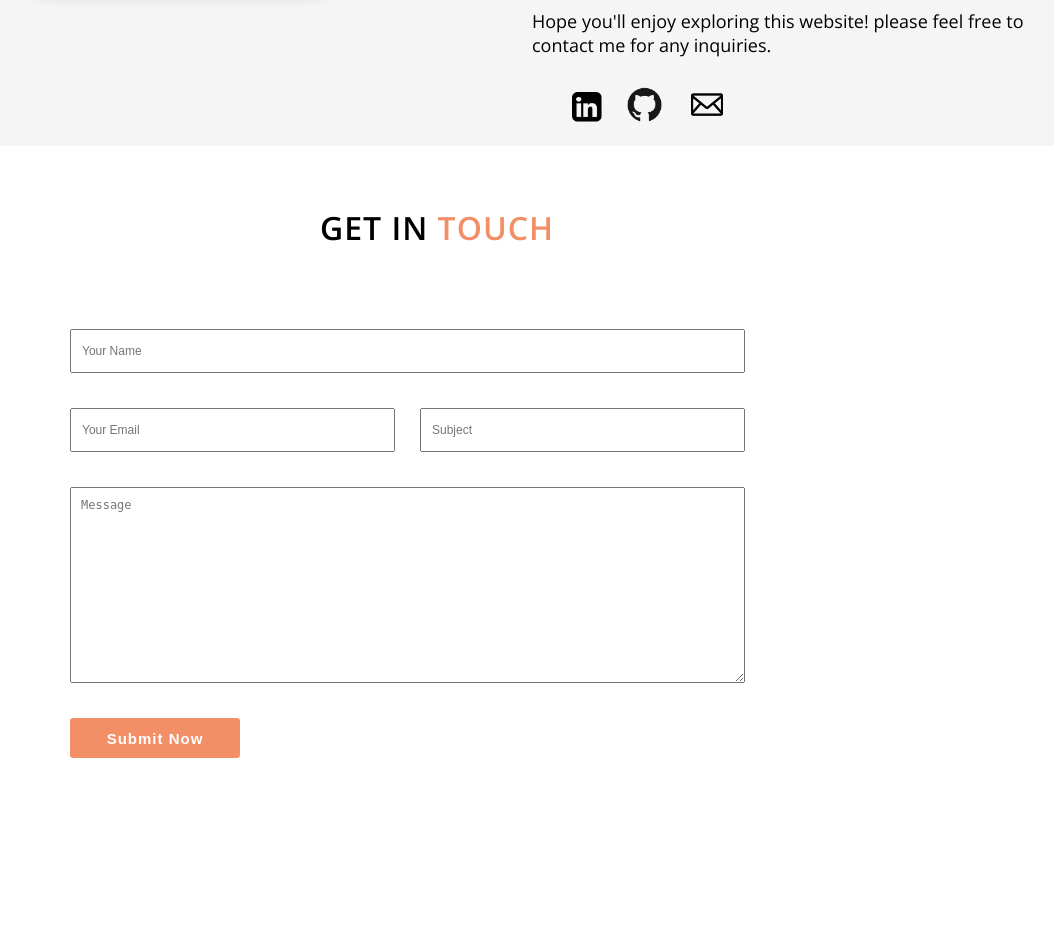
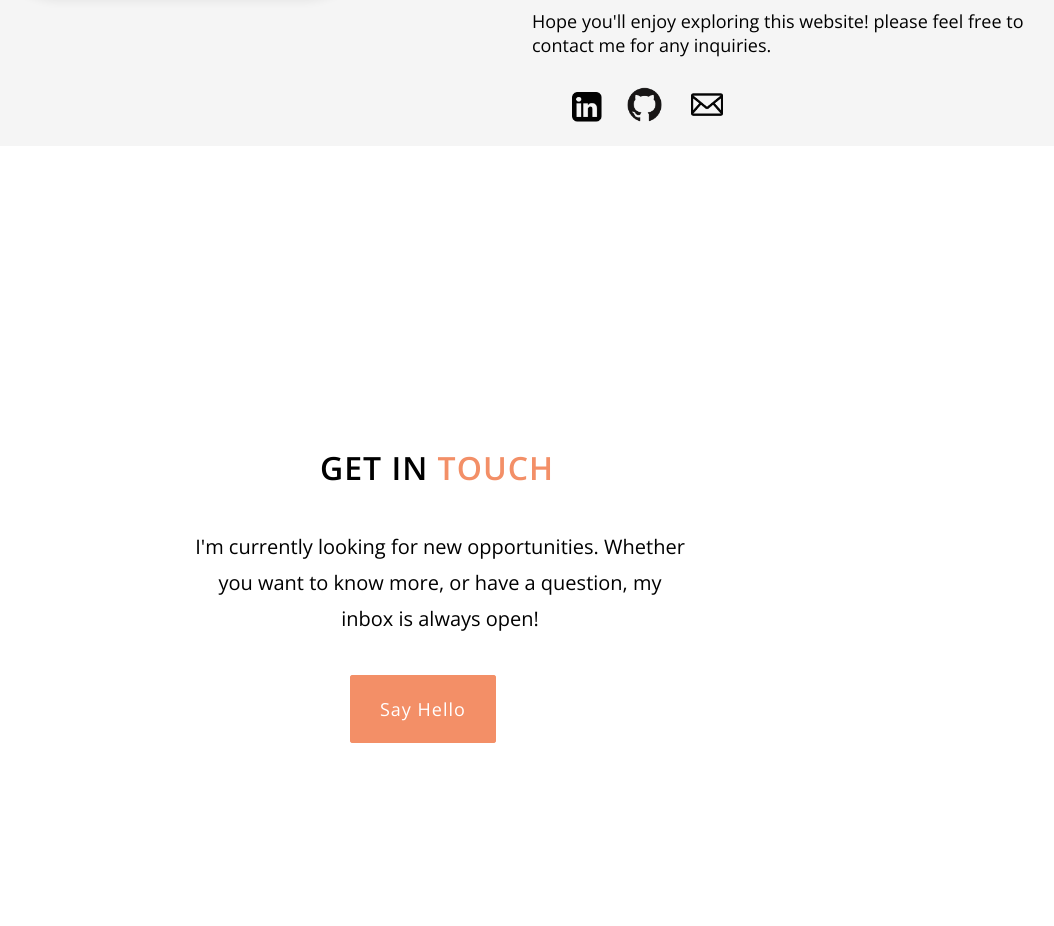
Before and after one commit to ReutB296/Landing_page, a PHP site: page / in a window 1280 px wide. Shown: the part 2290-3216 px from the top of the page, without its empty margins (180-1234 px from the left). Before the commit the page ends 3048 px from the top, so only its background shows below. Run offline with PHP 8.4, Linux system fonts and the light colour scheme.

Commit message:
final v1

```diff
--- a/css/styls.css
+++ b/css/styls.css
@@ -254,6 +254,7 @@ main .wraper a:hover {
   font-size: 18px;
   width: 510px;
   margin: 0;
+  user-select: none;
 }
 .info .skills-list {
   display: grid;
@@ -304,18 +305,18 @@ main .wraper a:hover {
   outline: 0 none;
 }
 
-#contact {
-  height: 60vh;
+#contact{
+height: 60vh;
 }
 
 .containerContact {
   width: 780px;
   height: 300px;
-  margin: 60px auto;
+  margin: 300px auto 100px;
 }
 .containerContact .contactH2 {
   margin-left: 250px;
-  margin-bottom: 80px;
+  margin-bottom: 40px;
   font-size: 32px;
   letter-spacing: 1px;
   font-weight: 600;
@@ -324,6 +325,17 @@ main .wraper a:hover {
 .containerContact .contactH2 span {
   color: #f38f67;
 }
+
+.containerContact p{
+  text-align: center;
+  width: 500px;
+  padding-left: 120px;
+  line-height: 1.8;
+  user-select: none;
+  margin-bottom: 60px;
+  font-size: 20px;
+}
+
 
 .ContactForm {
   display: grid;
@@ -352,19 +364,20 @@ main .wraper a:hover {
   padding-top: 10px;
 }
 
-.ContactButton {
+.containerContact .ContactButton {
   width: 170px;
   height: 40px;
   color: white;
-  font-size: 15px;
+  font-size: 18px;
   border: 2px solid #f38f67;
   border-radius: 3px;
   cursor: pointer;
   letter-spacing: 1px;
-  user-select: none;
-  font-weight: 600;
   background: #f38f67;
   transition: all 500ms ease;
+  margin-left: 280px;
+  padding: 1.25rem 1.75rem;
+  text-decoration: none;
 }
 .ContactButton:hover {
   background: none;
@@ -417,6 +430,10 @@ main .wraper a:hover {
 .portfolio-container .portfolio-hover-title:hover {
   opacity: 1;
   transform: scale(0.97);
+}
+
+.portfolio-container a{
+  color: black;
 }
 
 .portfolio-content {
--- a/home.html
+++ b/home.html
@@ -50,8 +50,8 @@
     <section id='work'>
         <h1>Some Things <span>I’ve Built</span></h1>
         <div class="portfolio-container">
+            <a href="https://imdb-finalproject.herokuapp.com/" target="_blank">
                 <div class="item-1">
-                <a>
                         <img src='./pic/imdb_logo.png'>
                         <div class="portfolio-hover-title">
                             <div class="portfolio-content">
@@ -66,10 +66,10 @@
                                 </ul>
                             </div>
                         </div>
+                </div>
            </a>
-            </div>
             <div class="item-2">
-                <a>
+                <a href="https://dogs-fun-app.herokuapp.com/" target="_blank">
                     <img src='./pic/dogsApp.PNG'>
                     <div class="portfolio-hover-title">
                         <div class="portfolio-content">
@@ -123,13 +123,17 @@
     <section id="contact">
         <div class="containerContact">
             <h2 class=contactH2>GET IN <span>TOUCH</span></h2>
-            <form class="ContactForm">
+            <!-- <form class="ContactForm">
                 <input class="name" type="text" name="name" placeholder="Your Name" required>
                 <input class="emailAdress" type="email" name="email" placeholder="Your Email" required>
                 <input class="subject" type="text" name="subject"  placeholder="Subject" required>
                 <textarea class="message" name="message"  placeholder="Message" required></textarea>
                 <button type="submit" class="ContactButton">Submit Now</button>
-            </form>
+            </form> -->
+            <p>I'm currently looking for new opportunities. Whether you want to know more,
+                or have a question, my inbox is always open!
+            </p>
+            <a href="mailto:reut.b.katz@gmail.com" target="_blank" class="ContactButton">Say Hello</a>
         </div>
 
     </section>
```
Also changed, not shown: style.css (+78 -2 lines). Lines whose indentation alone changed are shown as unchanged.
